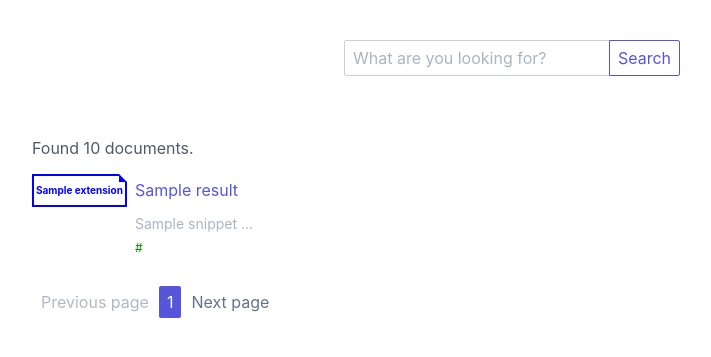
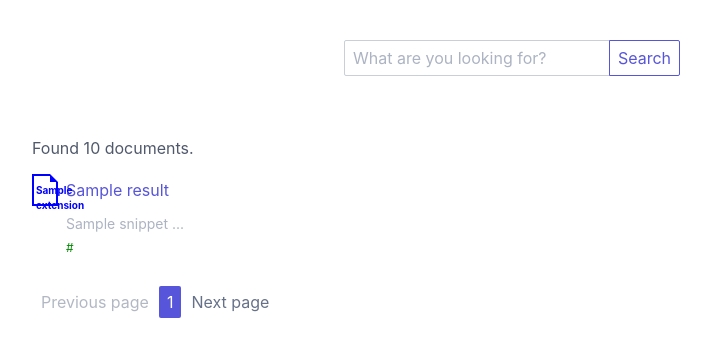
Before and after one commit to acidtv/octosearch, a Flask app: template octosearch/web/templates/search.html in a window 1280 px wide. Shown: the part 36-393 px from the top of the page, without its empty margins (128-839 px from the left). Run offline with Flask 2, Linux system fonts and the light colour scheme; the template is opened without the code that fills it: most values are stand-ins (such as "Sample title", 1, 10 or a date in 2020); parts of the project's set-up code (start-up, migrations or seed data) failed here and were passed over.

Commit message:
Set fixed width/height for file icons

```diff
--- a/octosearch/web/static/style.css
+++ b/octosearch/web/static/style.css
@@ -37,7 +37,7 @@
 	margin-bottom: 0;
 }
 
-.example-tile-icon {
+.file-tile-icon {
 	border: 2px solid blue;
 	font-size: .5rem;
 	font-weight: bold;
@@ -46,9 +46,12 @@
 	display: inline-block;
 	position: relative;
 	top: -0.30rem;
+    width: 1.3rem;
+    height: 1.6rem;
+    text-align: center;
 }
 
-.example-tile-icon::before {
+.file-tile-icon::before {
 	display: block;
 	position: absolute;
 	content: "";
--- a/octosearch/web/templates/search.html
+++ b/octosearch/web/templates/search.html
@@ -19,7 +19,7 @@
 		{% for result in results.hits %}
 			<div class="tile">
 				<div class="tile-icon">
-					<div class="example-tile-icon">
+					<div class="file-tile-icon">
                         {{result.extension}}
 					</div>
 				</div>
```
